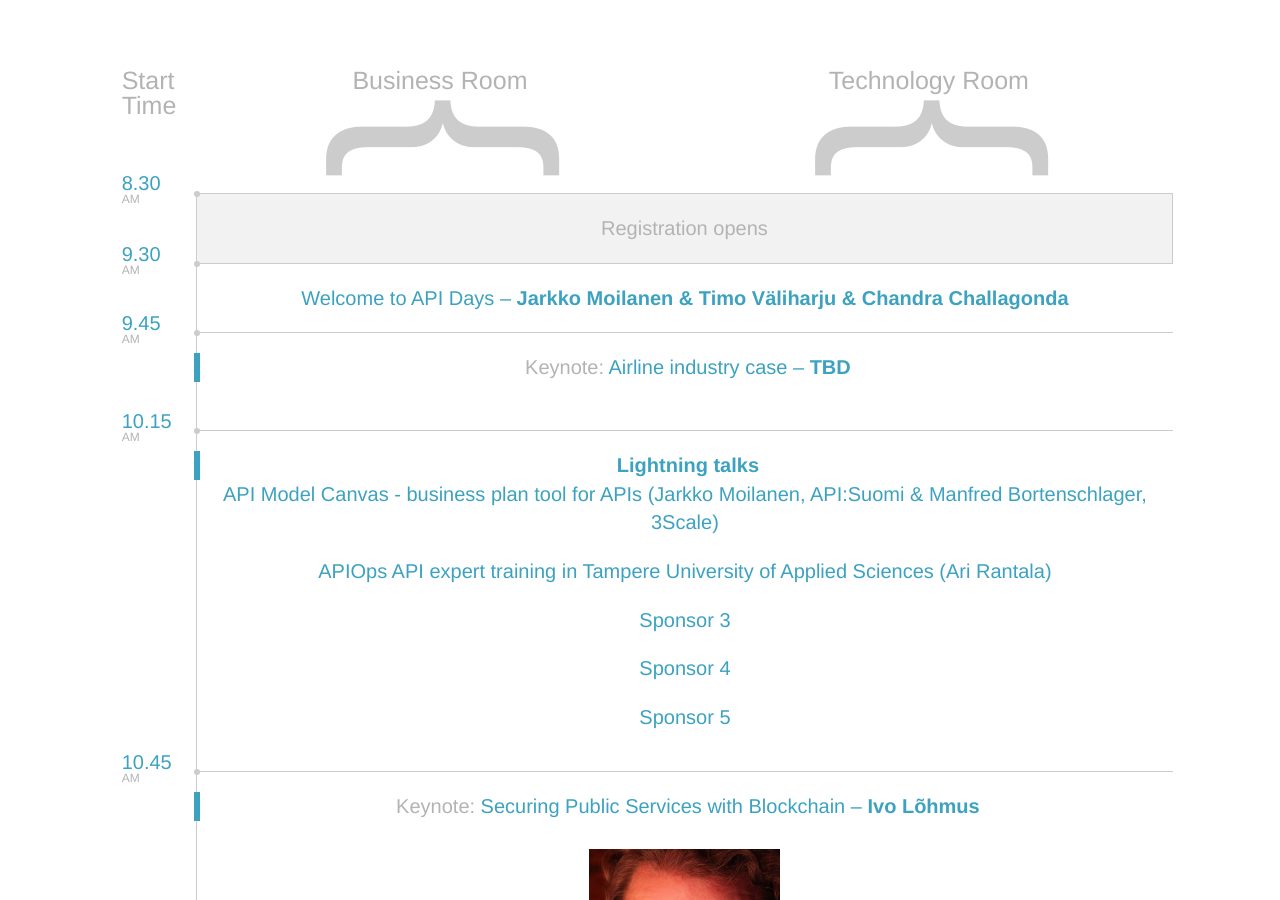
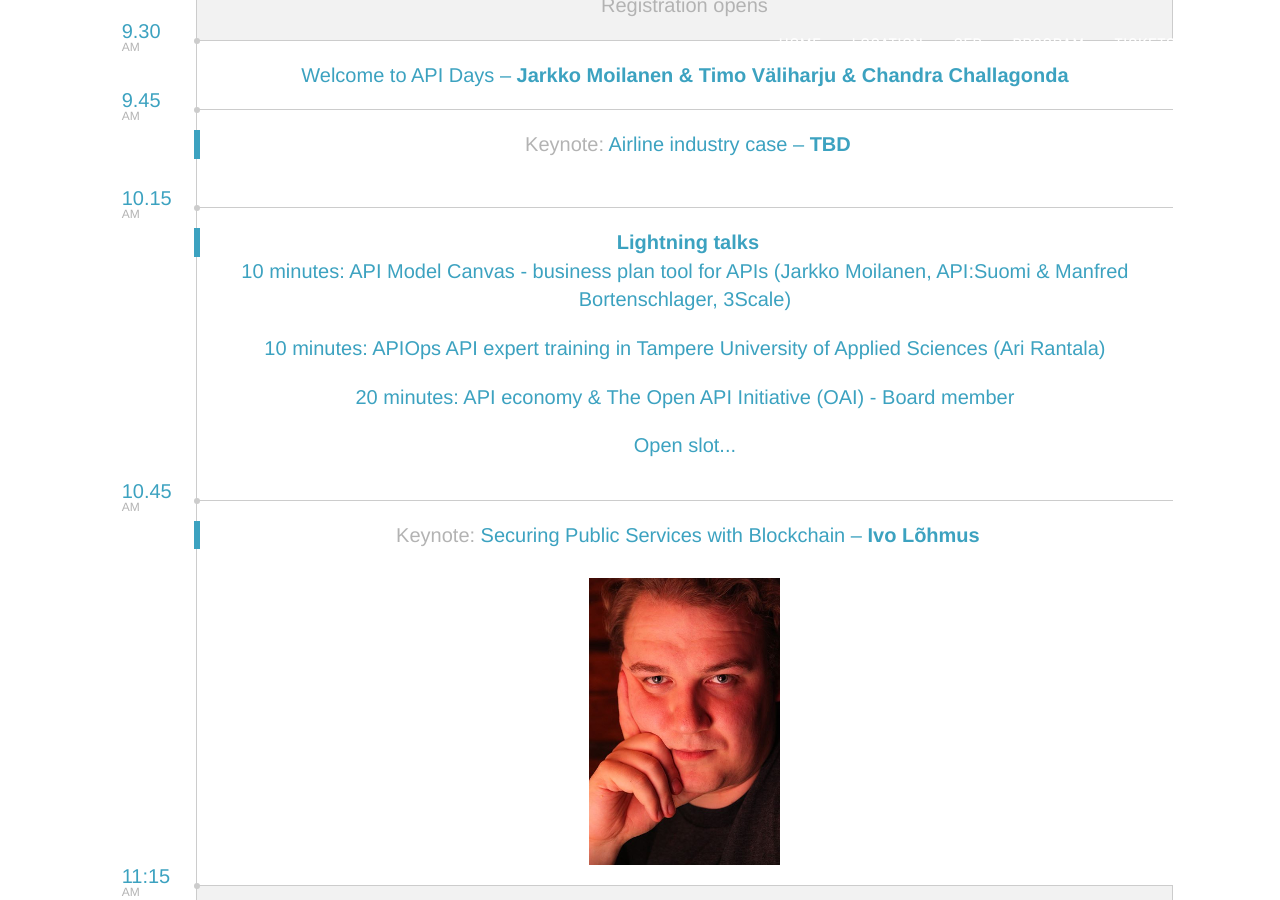
Before and after one commit to apidaysnordic/apidaysnordic.github.io, a Jekyll site: the page built from programme/index.md, in a window 1280 px wide and 900 px high, scrolled down 2993 px. Built offline with Jekyll 4.4.1, drawn with Linux system fonts in a browser that asks for light colours; some web fonts are replaced; comment, search, counter and statistics services are not loaded; some of the changed text lies outside the part shown.

Commit message:
Added OAI to lightning talks

```diff
--- a/_layouts/programme.html
+++ b/_layouts/programme.html
@@ -135,8 +135,8 @@
                         <small>am</small>
                     </div>
                     <div class="col-md-11 entry entry-first entry-keynote">
-                        <span>Keynote:</span> API economy & The Open API Initiative (OAI) &ndash; <strong>Chandra Challagonda</strong><br/>
-			<img src="/images/sponsors/oai-small.png"/>
+                        <span>Keynote:</span> Reserved for Platinum Sponsor (topic TBD) &ndash; <strong>IBM</strong><br/>
+			<!-- <img src="/images/sponsors/oai-small.png"/>-->
                     </div>
                 </div>
 
@@ -399,11 +399,10 @@
                     </div>
                     <div class="col-md-11 entry entry-first entry-keynote">
                         <a href="#"><strong>Lightning talks</strong></a>
-			<p>API Model Canvas - business plan tool for APIs (Jarkko Moilanen, API:Suomi & Manfred Bortenschlager, 3Scale)</p>
-			<p>APIOps API expert training in Tampere University of Applied Sciences (Ari Rantala)</p>
-			<p>Sponsor 3</p>
-			<p>Sponsor 4</p>
-			<p>Sponsor 5</p>
+			<p>10 minutes: API Model Canvas - business plan tool for APIs (Jarkko Moilanen, API:Suomi & Manfred Bortenschlager, 3Scale)</p>
+			<p>10 minutes: APIOps API expert training in Tampere University of Applied Sciences (Ari Rantala)</p>
+			<p>20 minutes: API economy & The Open API Initiative (OAI) - Board member</p>
+			<p>Open slot...</p>
                     </div>
                 </div>
 
```
